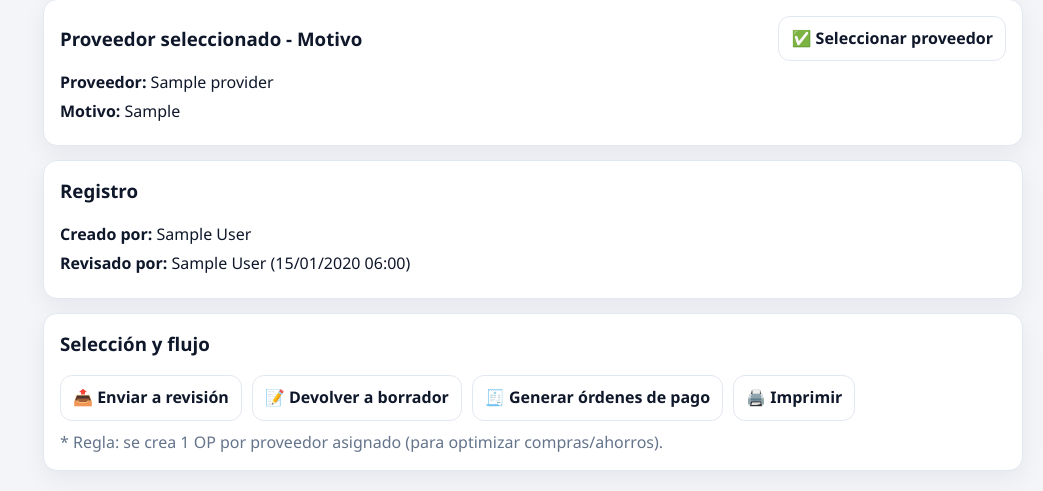
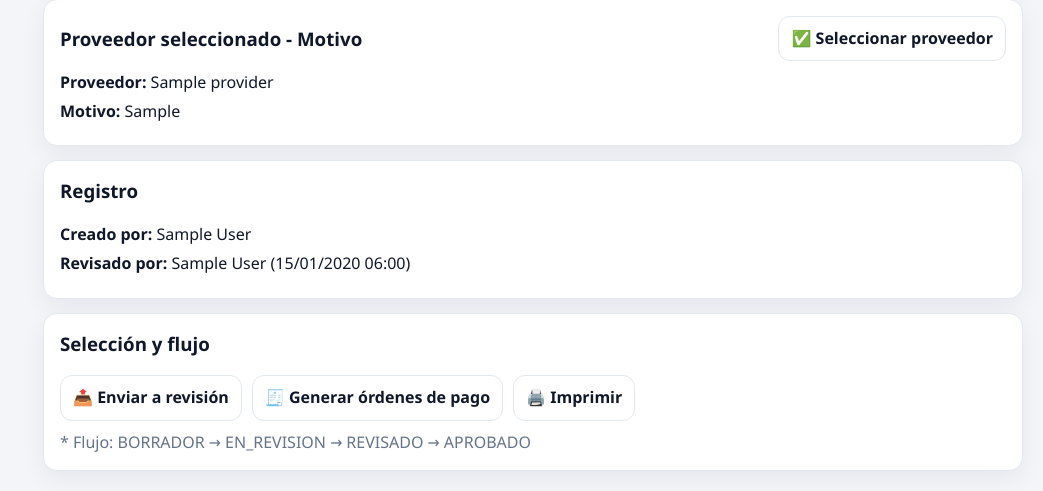
Before and after one commit to hectorisrael87/fundacion_sys, a Django app: page /cuadros/1/ in a window 1280 px wide. Shown: the part 1001-1492 px from the top of the page, without its empty margins (237-1280 px from the left). Run offline with Django 5.2, Linux system fonts and the light colour scheme; a user stored in the database is signed in; tables that the repository leaves empty hold one stand-in row (values such as "Sample post").

Commit message:
ya funciona cc

```diff
--- a/src/apps/procurement/urls.py
+++ b/src/apps/procurement/urls.py
@@ -1,5 +1,4 @@
 from django.urls import path
-from apps.procurement import views
 
 from apps.procurement.views import (
     cc_list,
@@ -7,12 +6,21 @@ from apps.procurement.views import (
     cc_detail,
     cc_add_item,
     cc_add_supplier,
-    cc_prices,          # ✅ IMPORTA DIRECTO
+    cc_prices,
     cc_select_supplier,
+
+    # flujo
     cc_send_review,
+    cc_mark_reviewed,
+    cc_back_to_review,
+    cc_approve_final,
     cc_back_to_draft,
+
+    # ops / print
     cc_generate_ops,
     cc_print,
+
+    # editar/eliminar
     cc_edit_item,
     cc_delete_item,
     cc_edit_supplier,
@@ -24,22 +32,34 @@ urlpatterns = [
     path("cuadros/nuevo/", cc_create, name="cc_create"),
     path("cuadros/<int:pk>/", cc_detail, name="cc_detail"),
 
+    # productos/proveedores
     path("cuadros/<int:pk>/producto/", cc_add_item, name="cc_add_item"),
     path("cuadros/<int:pk>/proveedor/", cc_add_supplier, name="cc_add_supplier"),
 
-    path("cuadros/<int:pk>/precios/", cc_prices, name="cc_prices"),  # ✅ ya no usa views.cc_prices
+    # matriz precios
+    path("cuadros/<int:pk>/precios/", cc_prices, name="cc_prices"),
 
+    # seleccionar proveedor
     path("cuadros/<int:pk>/seleccionar/", cc_select_supplier, name="cc_select_supplier"),
+
+    # flujo
     path("cuadros/<int:pk>/enviar-revision/", cc_send_review, name="cc_send_review"),
+    path("cuadros/<int:pk>/marcar-revisado/", cc_mark_reviewed, name="cc_mark_reviewed"),
+    path("cuadros/<int:pk>/devolver-revision/", cc_back_to_review, name="cc_back_to_review"),
+    path("cuadros/<int:pk>/aprobar/", cc_approve_final, name="cc_approve_final"),
     path("cuadros/<int:pk>/borrador/", cc_back_to_draft, name="cc_back_to_draft"),
 
+    # generar ops
     path("cuadros/<int:pk>/generar-ops/", cc_generate_ops, name="cc_generate_ops"),
 
+    # editar/eliminar items
     path("cuadros/<int:pk>/items/<int:item_id>/editar/", cc_edit_item, name="cc_edit_item"),
     path("cuadros/<int:pk>/items/<int:item_id>/eliminar/", cc_delete_item, name="cc_delete_item"),
 
+    # editar/eliminar proveedores del cuadro
     path("cuadros/<int:pk>/proveedores/<int:supplier_id>/editar/", cc_edit_supplier, name="cc_edit_supplier"),
     path("cuadros/<int:pk>/proveedores/<int:supplier_id>/eliminar/", cc_delete_supplier, name="cc_delete_supplier"),
 
+    # imprimir
     path("cuadros/<int:pk>/imprimir/", cc_print, name="cc_print"),
 ]
--- a/src/apps/procurement/views.py
+++ b/src/apps/procurement/views.py
@@ -1,4 +1,3 @@
-# src/apps/procurement/views.py
 from collections import defaultdict
 from decimal import Decimal
 
@@ -10,7 +9,7 @@ from django.shortcuts import get_object_or_404, redirect, render
 from django.utils import timezone
 
 from apps.catalog.models import Provider
-from apps.core.permissions import is_creator, is_reviewer
+from apps.core.permissions import is_creator, is_reviewer, is_approver
 from apps.payments.models import PaymentOrder, PaymentOrderItem
 
 from .forms import (
@@ -22,15 +21,13 @@ from .forms import (
 from .models import ComparativeQuote
 
 
-# -------------------------
-# LISTADO
-# -------------------------
 @login_required
 def cc_list(request):
-    qs = ComparativeQuote.objects.select_related("creado_por", "revisado_por").order_by("-creado_en")
+    qs = ComparativeQuote.objects.select_related(
+        "creado_por", "revisado_por", "aprobado_por"
+    ).order_by("-creado_en")
 
-    # Creador ve lo suyo; revisor/superuser ve todo
-    if not (request.user.is_superuser or is_reviewer(request.user)):
+    if not (request.user.is_superuser or is_reviewer(request.user) or is_approver(request.user)):
         qs = qs.filter(creado_por=request.user)
 
     return render(
@@ -39,13 +36,11 @@ def cc_list(request):
         {
             "cuadros": qs,
             "is_reviewer": (request.user.is_superuser or is_reviewer(request.user)),
+            "is_approver": (request.user.is_superuser or is_approver(request.user)),
         },
     )
 
 
-# -------------------------
-# CREAR / DETALLE
-# -------------------------
 @login_required
 def cc_create(request):
     if not is_creator(request.user):
@@ -67,29 +62,23 @@ def cc_create(request):
 
 @login_required
 def cc_detail(request, pk: int):
-    cc = get_object_or_404(ComparativeQuote.objects.select_related("creado_por", "revisado_por"), pk=pk)
-
-    # seguridad: creador ve lo suyo; revisor/admin ve todo
-    if not (request.user.is_superuser or is_reviewer(request.user) or cc.creado_por_id == request.user.id):
-        return HttpResponseForbidden("No tienes permiso para ver este cuadro.")
+    cc = get_object_or_404(ComparativeQuote, pk=pk)
 
     items = list(cc.items.select_related("producto").all())
     proveedores = list(cc.proveedores.select_related("proveedor").all())
 
-    # precios[proveedor_id][producto_id] = precio_unit
     precios = defaultdict(dict)
     for p in cc.precios.all():
         precios[p.proveedor_id][p.producto_id] = p.precio_unit
 
-    # totales por proveedor (key proveedor_id como string)
     totales_por_proveedor = {}
     for ps in proveedores:
         prov_id = ps.proveedor_id
         total = Decimal("0")
         for it in items:
-            pu = precios.get(prov_id, {}).get(it.producto_id)
-            if pu is not None:
-                total += (it.cantidad * pu)
+            precio_unit = precios.get(prov_id, {}).get(it.producto_id)
+            if precio_unit is not None:
+                total += (it.cantidad * precio_unit)
         totales_por_proveedor[str(prov_id)] = total
 
     total_general = sum(totales_por_proveedor.values(), Decimal("0"))
@@ -106,22 +95,14 @@ def cc_detail(request, pk: int):
             "total_general": total_general,
             "ordenes": cc.ordenes_pago.all(),
             "is_reviewer": (request.user.is_superuser or is_reviewer(request.user)),
+            "is_approver": (request.user.is_superuser or is_approver(request.user)),
         },
     )
 
 
-# -------------------------
-# PRODUCTOS
-# -------------------------
 @login_required
 def cc_add_item(request, pk):
     cc = get_object_or_404(ComparativeQuote, pk=pk)
-
-    if not (request.user.is_superuser or is_reviewer(request.user) or cc.creado_por_id == request.user.id):
-        return HttpResponseForbidden("No tienes permiso.")
-
-    if cc.estado == "APROBADO" and not request.user.is_superuser:
-        return HttpResponseForbidden("El cuadro está aprobado y no se puede editar.")
 
     if request.method == "POST":
         form = ComparativeItemForm(request.POST)
@@ -129,7 +110,6 @@ def cc_add_item(request, pk):
             item = form.save(commit=False)
             item.cuadro = cc
 
-            # si ya existe ese producto, actualiza en vez de duplicar
             existente = cc.items.filter(producto=item.producto).first()
             if existente:
                 existente.cantidad = existente.cantidad + item.cantidad
@@ -148,13 +128,31 @@ def cc_add_item(request, pk):
 
 
 @login_required
+def cc_add_supplier(request, pk):
+    cc = get_object_or_404(ComparativeQuote, pk=pk)
+
+    if request.method == "POST":
+        form = ComparativeSupplierForm(request.POST)
+        if form.is_valid():
+            sup = form.save(commit=False)
+            sup.cuadro = cc
+            sup.save()
+            messages.success(request, "Proveedor agregado")
+            return redirect("cc_detail", pk=pk)
+    else:
+        form = ComparativeSupplierForm()
+
+    return render(request, "procurement/cc_add_supplier.html", {"form": form, "cc": cc})
+
+
+@login_required
 def cc_edit_item(request, pk, item_id):
     cc = get_object_or_404(ComparativeQuote, pk=pk)
 
     if not (request.user.is_superuser or is_reviewer(request.user) or cc.creado_por_id == request.user.id):
         return HttpResponseForbidden("No tienes permiso.")
 
-    if cc.estado == "APROBADO" and not request.user.is_superuser:
+    if cc.estado == ComparativeQuote.Status.APROBADO and not request.user.is_superuser:
         return HttpResponseForbidden("El cuadro está aprobado y no se puede editar.")
 
     item = get_object_or_404(cc.items.select_related("producto"), pk=item_id)
@@ -178,47 +176,20 @@ def cc_delete_item(request, pk, item_id):
     if not (request.user.is_superuser or is_reviewer(request.user) or cc.creado_por_id == request.user.id):
         return HttpResponseForbidden("No tienes permiso.")
 
-    if cc.estado == "APROBADO" and not request.user.is_superuser:
+    if cc.estado == ComparativeQuote.Status.APROBADO and not request.user.is_superuser:
         return HttpResponseForbidden("El cuadro está aprobado y no se puede editar.")
 
     item = get_object_or_404(cc.items.select_related("producto"), pk=item_id)
 
     if request.method == "POST":
         with transaction.atomic():
-            # borrar precios del producto para este cuadro
             cc.precios.filter(producto_id=item.producto_id).delete()
             item.delete()
+
         messages.success(request, "Producto eliminado del cuadro.")
         return redirect("cc_detail", pk=cc.pk)
 
     return render(request, "procurement/cc_delete_item.html", {"cc": cc, "item": item})
-
-
-# -------------------------
-# PROVEEDORES
-# -------------------------
-@login_required
-def cc_add_supplier(request, pk):
-    cc = get_object_or_404(ComparativeQuote, pk=pk)
-
-    if not (request.user.is_superuser or is_reviewer(request.user) or cc.creado_por_id == request.user.id):
-        return HttpResponseForbidden("No tienes permiso.")
-
-    if cc.estado == "APROBADO" and not request.user.is_superuser:
-        return HttpResponseForbidden("El cuadro está aprobado y no se puede editar.")
-
-    if request.method == "POST":
-        form = ComparativeSupplierForm(request.POST)
-        if form.is_valid():
-            sup = form.save(commit=False)
-            sup.cuadro = cc
-            sup.save()
-            messages.success(request, "Proveedor agregado")
-            return redirect("cc_detail", pk=pk)
-    else:
-        form = ComparativeSupplierForm()
-
-    return render(request, "procurement/cc_add_supplier.html", {"form": form, "cc": cc})
 
 
 @login_required
@@ -228,7 +199,7 @@ def cc_edit_supplier(request, pk, supplier_id):
     if not (request.user.is_superuser or is_reviewer(request.user) or cc.creado_por_id == request.user.id):
         return HttpResponseForbidden("No tienes permiso.")
 
-    if cc.estado == "APROBADO" and not request.user.is_superuser:
+    if cc.estado == ComparativeQuote.Status.APROBADO and not request.user.is_superuser:
         return HttpResponseForbidden("El cuadro está aprobado y no se puede editar.")
 
     sup = get_object_or_404(cc.proveedores.select_related("proveedor"), pk=supplier_id)
@@ -252,19 +223,17 @@ def cc_delete_supplier(request, pk, supplier_id):
     if not (request.user.is_superuser or is_reviewer(request.user) or cc.creado_por_id == request.user.id):
         return HttpResponseForbidden("No tienes permiso.")
 
-    if cc.estado == "APROBADO" and not request.user.is_superuser:
+    if cc.estado == ComparativeQuote.Status.APROBADO and not request.user.is_superuser:
         return HttpResponseForbidden("El cuadro está aprobado y no se puede editar.")
 
     sup = get_object_or_404(cc.proveedores.select_related("proveedor"), pk=supplier_id)
 
     if request.method == "POST":
         with transaction.atomic():
-            # si estaba seleccionado, lo limpiamos
             if cc.proveedor_seleccionado_id == sup.id:
                 cc.proveedor_seleccionado = None
                 cc.save(update_fields=["proveedor_seleccionado"])
 
-            # borrar precios de ese proveedor para este cuadro
             cc.precios.filter(proveedor_id=sup.proveedor_id).delete()
             sup.delete()
 
@@ -274,18 +243,10 @@ def cc_delete_supplier(request, pk, supplier_id):
     return render(request, "procurement/cc_delete_supplier.html", {"cc": cc, "sup": sup})
 
 
-# -------------------------
-# MATRIZ PRECIOS
-# -------------------------
+# ✅ IMPORTANTE: este bloque debe existir sí o sí, si urls.py lo llama
 @login_required
 def cc_prices(request, pk):
     cc = get_object_or_404(ComparativeQuote, pk=pk)
-
-    if not (request.user.is_superuser or is_reviewer(request.user) or cc.creado_por_id == request.user.id):
-        return HttpResponseForbidden("No tienes permiso.")
-
-    if cc.estado == "APROBADO" and not request.user.is_superuser:
-        return HttpResponseForbidden("El cuadro está aprobado y no se puede editar.")
 
     items = list(cc.items.select_related("producto").all())
     proveedores = list(cc.proveedores.select_related("proveedor").all())
@@ -301,7 +262,6 @@ def cc_prices(request, pk):
                 for it in items:
                     field_name = f"precio_{ps.proveedor_id}_{it.producto_id}"
                     raw = (request.POST.get(field_name) or "").strip()
-
                     if raw == "":
                         continue
 
@@ -349,18 +309,9 @@ def cc_prices(request, pk):
     )
 
 
-# -------------------------
-# SELECCIÓN PROVEEDOR
-# -------------------------
 @login_required
 def cc_select_supplier(request, pk):
     cc = get_object_or_404(ComparativeQuote, pk=pk)
-
-    if not (request.user.is_superuser or is_reviewer(request.user) or cc.creado_por_id == request.user.id):
-        return HttpResponseForbidden("No tienes permiso.")
-
-    if cc.estado == "APROBADO" and not request.user.is_superuser:
-        return HttpResponseForbidden("El cuadro está aprobado y no se puede editar.")
 
     if request.method == "POST":
         form = ComparativeSelectionForm(request.POST, instance=cc)
@@ -375,66 +326,114 @@ def cc_select_supplier(request, pk):
     return render(request, "procurement/cc_select_supplier.html", {"cc": cc, "form": form})
 
 
-# -------------------------
-# FLUJO (Borrador -> Revisión -> Aprobado)
-# -------------------------
+# =========================
+# FLUJO NUEVO
+# BORRADOR -> EN_REVISION -> REVISADO -> APROBADO
+# =========================
+
 @login_required
 def cc_send_review(request, pk):
     cc = get_object_or_404(ComparativeQuote, pk=pk)
 
-    if cc.estado == "APROBADO":
+    if cc.estado == ComparativeQuote.Status.APROBADO:
         messages.error(request, "Este cuadro ya está aprobado y no puede volver a revisión.")
         return redirect("cc_detail", pk=pk)
 
-    cc.estado = "EN_REVISION"
-    cc.save(update_fields=["estado"])
+    # solo se envía a revisión desde BORRADOR o si el aprobador lo devolvió
+    cc.estado = ComparativeQuote.Status.EN_REVISION
+    cc.revisado_por = None
+    cc.revisado_en = None
+    cc.aprobado_por = None
+    cc.aprobado_en = None
+    cc.save(update_fields=["estado", "revisado_por", "revisado_en", "aprobado_por", "aprobado_en"])
+
     messages.success(request, "Enviado a revisión.")
     return redirect("cc_detail", pk=pk)
 
 
 @login_required
-def cc_approve(request, pk):
-    """
-    Mantengo este nombre porque tu urls.py lo usa.
-    Aprobación (por ahora) = marcar APROBADO + registrar revisado_por/en.
-    """
+def cc_mark_reviewed(request, pk):
     cc = get_object_or_404(ComparativeQuote, pk=pk)
 
-    if not is_reviewer(request.user):
+    if not (request.user.is_superuser or is_reviewer(request.user)):
+        return HttpResponseForbidden("No tienes permiso para revisar.")
+
+    if cc.creado_por_id == request.user.id:
+        return HttpResponseForbidden("No puedes revisar un cuadro que tú creaste.")
+
+    if cc.estado != ComparativeQuote.Status.EN_REVISION:
+        messages.error(request, "El cuadro no está en revisión.")
+        return redirect("cc_detail", pk=pk)
+
+    cc.estado = ComparativeQuote.Status.REVISADO
+    cc.revisado_por = request.user
+    cc.revisado_en = timezone.now()
+    cc.save(update_fields=["estado", "revisado_por", "revisado_en"])
+
+    messages.success(request, "Cuadro marcado como revisado.")
+    return redirect("cc_detail", pk=pk)
+
+
+@login_required
+def cc_back_to_review(request, pk):
+    cc = get_object_or_404(ComparativeQuote, pk=pk)
+
+    if not (request.user.is_superuser or is_approver(request.user)):
+        return HttpResponseForbidden("No tienes permiso para devolver a revisión.")
+
+    if cc.estado != ComparativeQuote.Status.REVISADO:
+        messages.error(request, "Solo se puede devolver a revisión un cuadro en estado REVISADO.")
+        return redirect("cc_detail", pk=pk)
+
+    cc.estado = ComparativeQuote.Status.EN_REVISION
+    cc.aprobado_por = None
+    cc.aprobado_en = None
+    cc.save(update_fields=["estado", "aprobado_por", "aprobado_en"])
+
+    messages.success(request, "Devuelto a revisión.")
+    return redirect("cc_detail", pk=pk)
+
+
+@login_required
+def cc_approve_final(request, pk):
+    cc = get_object_or_404(ComparativeQuote, pk=pk)
+
+    if not (request.user.is_superuser or is_approver(request.user)):
         return HttpResponseForbidden("No tienes permiso para aprobar.")
 
     if cc.creado_por_id == request.user.id:
         return HttpResponseForbidden("No puedes aprobar un cuadro que tú creaste.")
 
-    cc.estado = "APROBADO"
-    cc.revisado_por = request.user
-    cc.revisado_en = timezone.now()
-    cc.save(update_fields=["estado", "revisado_por", "revisado_en"])
+    if cc.estado != ComparativeQuote.Status.REVISADO:
+        messages.error(request, "Solo se puede aprobar un cuadro en estado REVISADO.")
+        return redirect("cc_detail", pk=pk)
+
+    cc.estado = ComparativeQuote.Status.APROBADO
+    cc.aprobado_por = request.user
+    cc.aprobado_en = timezone.now()
+    cc.save(update_fields=["estado", "aprobado_por", "aprobado_en"])
 
     messages.success(request, "Cuadro aprobado.")
     return redirect("cc_detail", pk=pk)
-
-
-# Si en algún lado habías creado cc_approve_final, lo dejo como alias
-cc_approve_final = cc_approve
 
 
 @login_required
 def cc_back_to_draft(request, pk):
     cc = get_object_or_404(ComparativeQuote, pk=pk)
 
-    cc.estado = "BORRADOR"
+    # si quieres, esto lo restringimos solo a reviewer/approver,
+    # pero por ahora lo dejamos como lo venías usando
+    cc.estado = ComparativeQuote.Status.BORRADOR
     cc.revisado_por = None
     cc.revisado_en = None
-    cc.save(update_fields=["estado", "revisado_por", "revisado_en"])
+    cc.aprobado_por = None
+    cc.aprobado_en = None
+    cc.save(update_fields=["estado", "revisado_por", "revisado_en", "aprobado_por", "aprobado_en"])
 
     messages.success(request, "Devuelto a borrador.")
     return redirect("cc_detail", pk=pk)
 
 
-# -------------------------
-# GENERAR OPS
-# -------------------------
 @login_required
 def cc_generate_ops(request, pk):
     cc = get_object_or_404(ComparativeQuote, pk=pk)
@@ -519,9 +518,6 @@ def cc_generate_ops(request, pk):
     )
 
 
-# -------------------------
-# IMPRESIÓN
-# -------------------------
 @login_required
 def cc_print(request, pk: int):
     cc = get_object_or_404(ComparativeQuote, pk=pk)
--- a/src/templates/procurement/cc_detail.html
+++ b/src/templates/procurement/cc_detail.html
@@ -233,48 +233,45 @@
     {% endif %}
   </p>
 </div>
-
 <!-- 7) SELECCIÓN Y FLUJO -->
 <div class="card" style="margin-top:14px;">
   <h3 style="margin-top:0;">Selección y flujo</h3>
 
   <div style="display:flex; gap:10px; flex-wrap:wrap; margin-top:10px;">
 
-    {# BORRADOR → enviar a revisión #}
     {% if cc.estado == "BORRADOR" %}
       <a class="btn" href="{% url 'cc_send_review' cc.pk %}">📤 Enviar a revisión</a>
-    {% endif %}
-
-    {# EN_REVISION (Pendiente) → Revisor marca revisado #}
-    {% if cc.estado == "EN_REVISION" and is_reviewer %}
-      <a class="btn" href="{% url 'cc_mark_reviewed' cc.pk %}">✅ Marcar como revisado</a>
-    {% endif %}
-
-    {# REVISADO → Aprobador decide #}
-    {% if cc.estado == "REVISADO" and is_approver %}
-      <a class="btn" href="{% url 'cc_approve_final' cc.pk %}">✅ Aprobar</a>
-      <a class="btn" href="{% url 'cc_reject' cc.pk %}">⛔ Rechazar</a>
-      <a class="btn" href="{% url 'cc_return_to_review' cc.pk %}">↩️ Devolver a revisión</a>
-    {% endif %}
-
-    {# RECHAZADO → Aprobador puede devolver a revisión #}
-    {% if cc.estado == "RECHAZADO" and is_approver %}
-      <a class="btn" href="{% url 'cc_return_to_review' cc.pk %}">↩️ Devolver a revisión</a>
-    {% endif %}
-
-    {# Admin/Revisor → devolver a borrador #}
-    {% if is_reviewer %}
-      <a class="btn" href="{% url 'cc_back_to_draft' cc.pk %}">📝 Devolver a borrador</a>
+    {% elif cc.estado == "EN_REVISION" %}
+      {% if is_reviewer %}
+        <a class="btn" href="{% url 'cc_mark_reviewed' cc.pk %}">✅ Marcar como revisado</a>
+        <a class="btn" href="{% url 'cc_back_to_draft' cc.pk %}">↩️ Devolver a borrador</a>
+      {% else %}
+        <span class="muted">⏳ Pendiente de revisión.</span>
+      {% endif %}
+    {% elif cc.estado == "REVISADO" %}
+      {% if is_approver %}
+        <a class="btn" href="{% url 'cc_approve_final' cc.pk %}">✅ Aprobar</a>
+        <a class="btn" href="{% url 'cc_back_to_review' cc.pk %}">↩️ Devolver a revisión</a>
+      {% else %}
+        <span class="muted">⏳ Pendiente de aprobación.</span>
+      {% endif %}
+    {% elif cc.estado == "APROBADO" %}
+      <span class="muted">✅ Este cuadro ya está aprobado.</span>
     {% endif %}
 
     <a class="btn" href="{% url 'cc_generate_ops' cc.pk %}">🧾 Generar órdenes de pago</a>
-    <a class="btn" href="{% url 'cc_print' cc.pk %}" target="_blank">🖨️ Imprimir</a>
 
+    {% url 'cc_print' cc.pk as cc_print_url %}
+    {% if cc_print_url %}
+      <a class="btn" href="{{ cc_print_url }}" target="_blank">🖨️ Imprimir</a>
+    {% endif %}
   </div>
 
   <div class="muted" style="margin-top:10px;">
-    * Regla: se crea 1 OP por proveedor asignado (para optimizar compras/ahorros).
+    * Flujo: BORRADOR → EN_REVISION → REVISADO → APROBADO
   </div>
+</div>
+
 </div>
 
 
```
Also changed, not shown: src/apps/procurement/models.py (+11 -10 lines).
